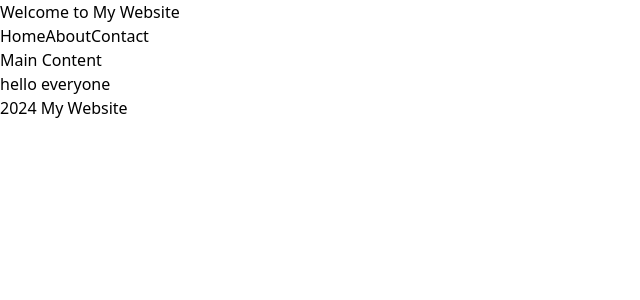
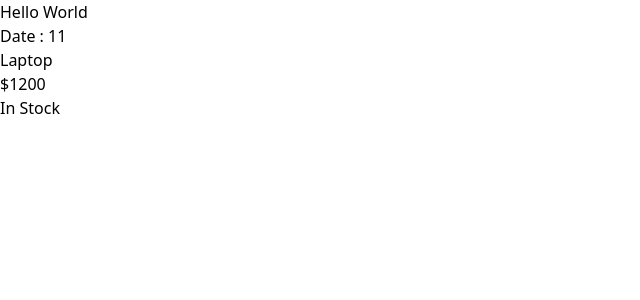
Before and after one commit to Allwin-d/Practice, a React (Vite) app: page / in a window 1280 px wide. Shown: the top 300 px of the page, without its empty margins (0-640 px from the left). Built offline with nearby package versions, Linux system fonts and the light colour scheme.

Commit message:
JSX Expressions

```diff
--- a/src/App.tsx
+++ b/src/App.tsx
@@ -1,13 +1,18 @@
-import Footer from "./components/Footer";
-import Header from "./components/Header";
-import MainContent from "./components/MainContent";
+// import Footer from "./components/Footer";
+// import Header from "./components/Header";
+// import MainContent from "./components/MainContent";
+
+import Greeting from "./components/Greeting";
+import ProductInfo from "./components/ProductInfo";
 
 const App = () => {
   return (
     <div>
-      <Header />
+      {/* <Header />
       <MainContent />
-      <Footer />
+      <Footer /> */}
+      <Greeting />
+      <ProductInfo />
     </div>
   );
 };
--- /dev/null
+++ b/src/components/Greeting.tsx
@@ -0,0 +1,13 @@
+const Greeting =()=>{
+
+    const WelcomeMessage = "Hello World";
+    const currentDate = new Date();
+    return (
+        <div>
+           <h1>{WelcomeMessage}</h1>
+           <p> Date : {currentDate.getDate()}</p>
+        </div>
+    )
+}
+
+export default Greeting;
--- /dev/null
+++ b/src/components/ProductInfo.tsx
@@ -0,0 +1,22 @@
+const ProductInfo = () => {
+  type Product = {
+    name: string;
+    price: string;
+    availability: string;
+  };
+
+  const product: Product = {
+    name: "Laptop",
+    price: "$1200",
+    availability: "In Stock",
+  };
+
+  return (
+    <div>
+      <p>{product.name}</p>
+      <p>{product.price}</p>
+      <p>{product.availability}</p>
+    </div>
+  );
+};
+export default ProductInfo;
```
Also changed, not shown: src/components/JSXRules.tsx (added, +10 -0 lines).
